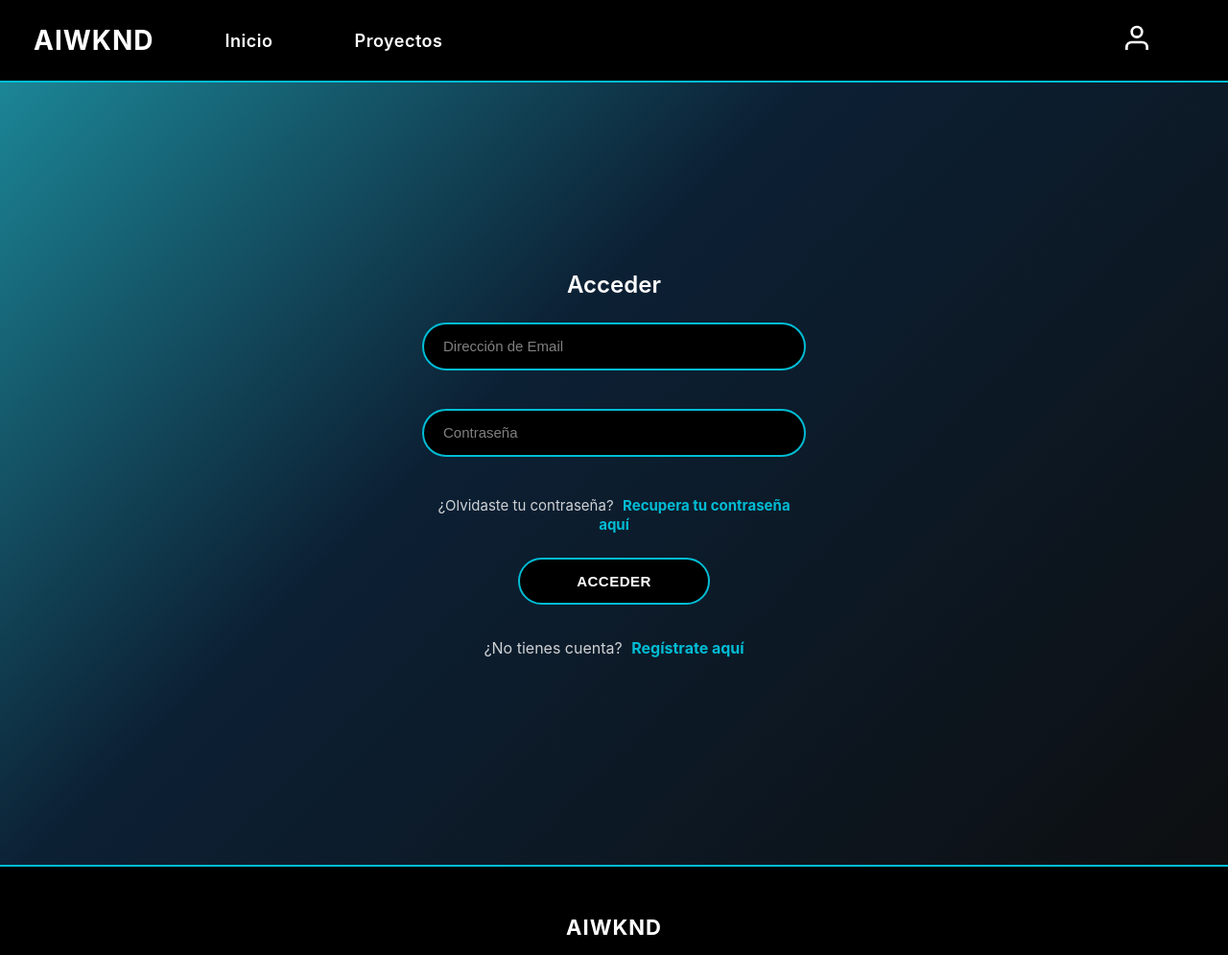
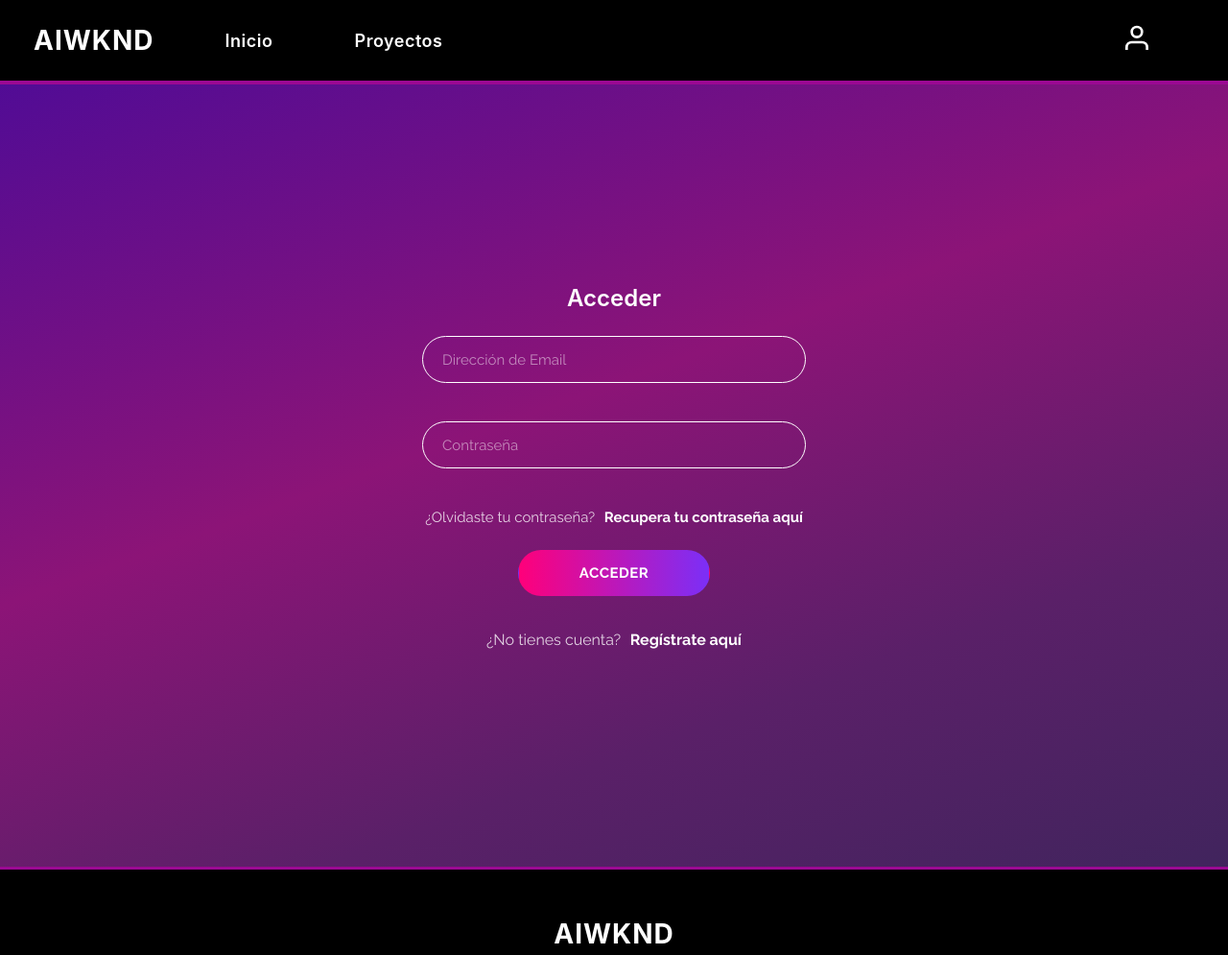
Before and after one commit to manosYaEducation/Front_Hack_Rosario_Aiweekend, a PHP site: page /views/login.php in a window 1280 px wide. Shown: the whole page at 96% size. Run offline with PHP 8.4, Linux system fonts and the light colour scheme.

Commit message:
Se aplicaron los cambios de diseño en base a los comentarios

```diff
--- a/public/css/login.css
+++ b/public/css/login.css
@@ -1,3 +1,5 @@
+@import url('https://fonts.googleapis.com/css2?family=Raleway:wght@300;400;500;600;700;800;900&display=swap');
+
 /* Reset básico */
 * {
     margin: 0;
@@ -14,7 +16,7 @@ html, body {
 }
 
 body {
-    background: linear-gradient(180deg, #0d2744 0%, #1a4d6d 50%, #0d2744 100%);
+    background: linear-gradient(160deg,#480a9a 0%,#8c1477 42%,#5a2068 68%,#372659 100%);
     min-height: 100vh;
 }
 
@@ -23,7 +25,7 @@ body {
     width: 100%;
     margin: 0 auto;
     min-height: 100vh;
-    background: linear-gradient(135deg, #1d90a0 0%, #0c2034 40%, #0d0d0d 100%);
+    background: linear-gradient(160deg,#480a9a 0%,#8c1477 42%,#5a2068 68%,#372659 100%);
     display: flex;
     flex-direction: column;
     position: relative;
@@ -33,7 +35,7 @@ body {
 .header {
     padding: 15px;
     background: #000000;
-    border-bottom: 2px solid #00bcd4;
+    border-bottom: 4px solid #9b0993;
     position: sticky;
     top: 0;
     z-index: 100;
@@ -153,7 +155,7 @@ body {
 .desktop-bottom-nav {
     display: none;
     background: #000000;
-    border-top: 2px solid #00bcd4;
+    border-top: 3px solid #9b0993;
     padding: 15px;
     bottom: 0;
     justify-content: center;
@@ -198,9 +200,10 @@ body {
 
 .form-input {
     width: 100%;
+    font-family: 'Raleway', -apple-system, BlinkMacSystemFont, 'Segoe UI', Roboto, Arial, sans-serif;
     padding: 14px 18px;
-    background: black;
-    border: 2px solid #00bcd4;
+    background: transparent;
+    border: 1px solid #ffffff;
     border-radius: 25px;
     color: #ffffff;
     font-size: 15px;
@@ -229,16 +232,18 @@ body {
 }
 
 .forgot-text {
+    font-family: 'Raleway', -apple-system, BlinkMacSystemFont, 'Segoe UI', Roboto, Arial, sans-serif;
     color: rgba(255, 255, 255, 0.8);
-    font-size: 13px;
+    font-size: 16px;
     margin-right: 5px;
 }
 
 .forgot-link {
-    color: #00bcd4;
+    color: #ffffff;
     text-decoration: none;
-    font-size: 13px;
-    font-weight: 700;
+    font-family: 'Raleway', -apple-system, BlinkMacSystemFont, 'Segoe UI', Roboto, Arial, sans-serif;
+    font-size: 16px;
+    font-weight: bold;
     transition: color 0.25s ease;
 }
 
@@ -251,7 +256,7 @@ body {
 .bottom-nav {
     background: #000000;
     padding: 12px 0 20px;
-    border-top: 2px solid #00bcd4;
+    border-top: 3px solid #9b0993;
     display: flex;
     justify-content: space-around;
     align-items: center;
@@ -321,16 +326,16 @@ body {
 /* Login button */
 .login-btn {
     width: auto;
-    background: black;
+    background: linear-gradient(90deg, #ff007a, #7b2ff7);
     color: #ffffff;
-    border: 2px solid #00bcd4;
     padding: 12px 32px;
+    font-family: 'Raleway', -apple-system, BlinkMacSystemFont, 'Segoe UI', Roboto, Arial, sans-serif;
     border-radius: 25px;
     font-size: 13px;
-    font-weight: 600;
+    font-weight: bold;
     cursor: pointer;
+    border: 1px solid #ffffff00;
     transition: all 0.25s ease;
-    text-transform: uppercase;
     letter-spacing: 0.5px;
     margin-top: 30px;
     margin-bottom: 30px;
@@ -357,15 +362,17 @@ body {
 
 .register-text {
     color: rgba(255, 255, 255, 0.8);
-    font-size: 13px;
+    font-family: 'Raleway', -apple-system, BlinkMacSystemFont, 'Segoe UI', Roboto, Arial, sans-serif;
+    font-size: 16px;
     margin-right: 5px;
 }
 
 .register-link-btn {
-    color: #00bcd4;
+    color: #ffffff;
+    font-family: 'Raleway', -apple-system, BlinkMacSystemFont, 'Segoe UI', Roboto, Arial, sans-serif;
     text-decoration: none;
-    font-size: 13px;
-    font-weight: 700;
+    font-size: 16px;
+    font-weight: bold;
     transition: color 0.25s ease;
 }
 
@@ -446,7 +453,7 @@ body {
 
     .header {
         padding: 8px 25px;
-        border-bottom: 2px solid #00bcd4;
+        border-bottom: 4px solid #9b0993;
     }
 
     .logo {
@@ -495,7 +502,7 @@ body {
     }
 
     .desktop-bottom-logo {
-        font-size: 18px;
+        font-size: 24px;
     }
 
 
@@ -602,7 +609,7 @@ body {
     }
 
     .desktop-bottom-logo {
-        font-size: 22px;
+        font-size: 28px;
     }
 
 
@@ -700,7 +707,7 @@ body {
     }
 
     .desktop-bottom-logo {
-        font-size: 26px;
+        font-size: 32px;
     }
 
 
```
